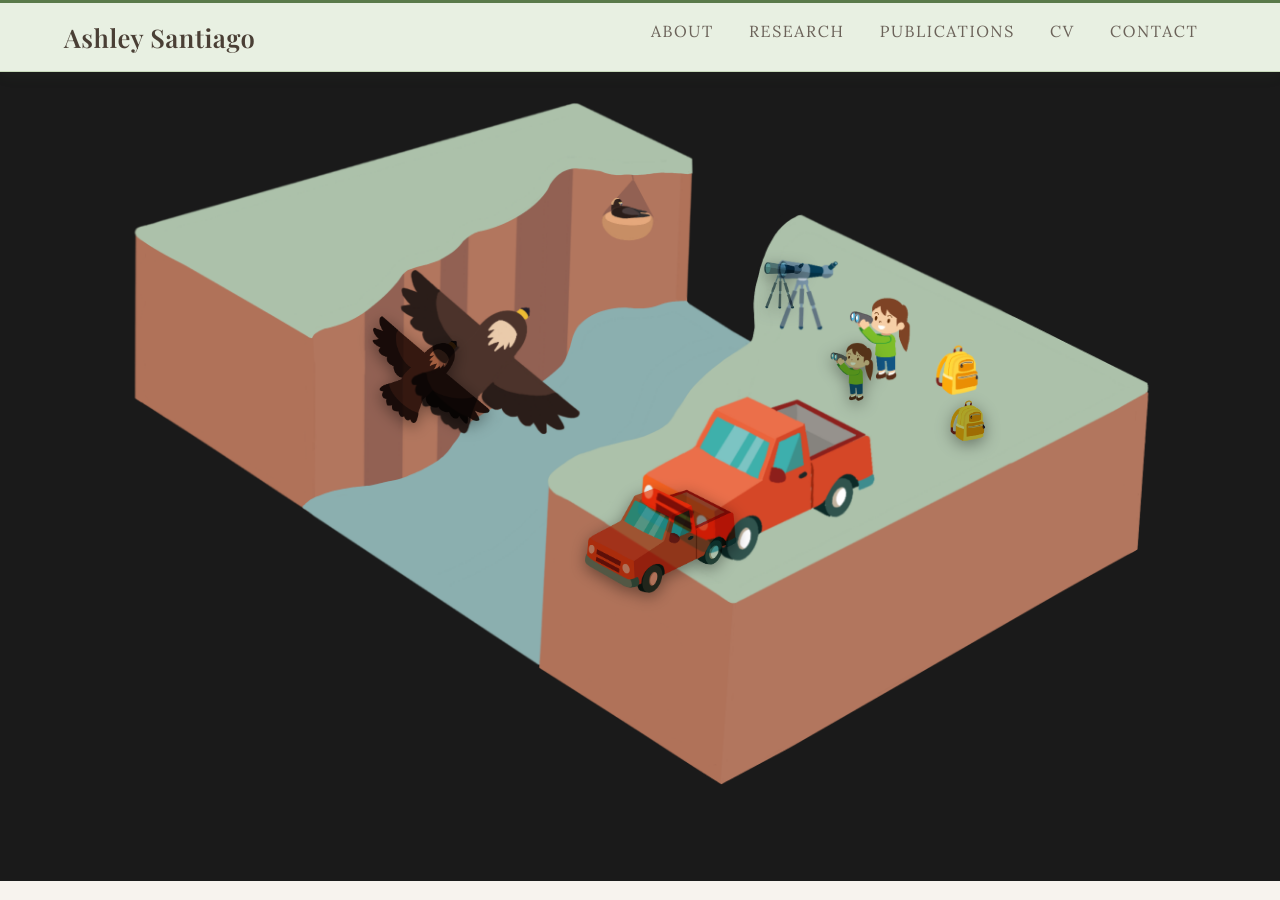
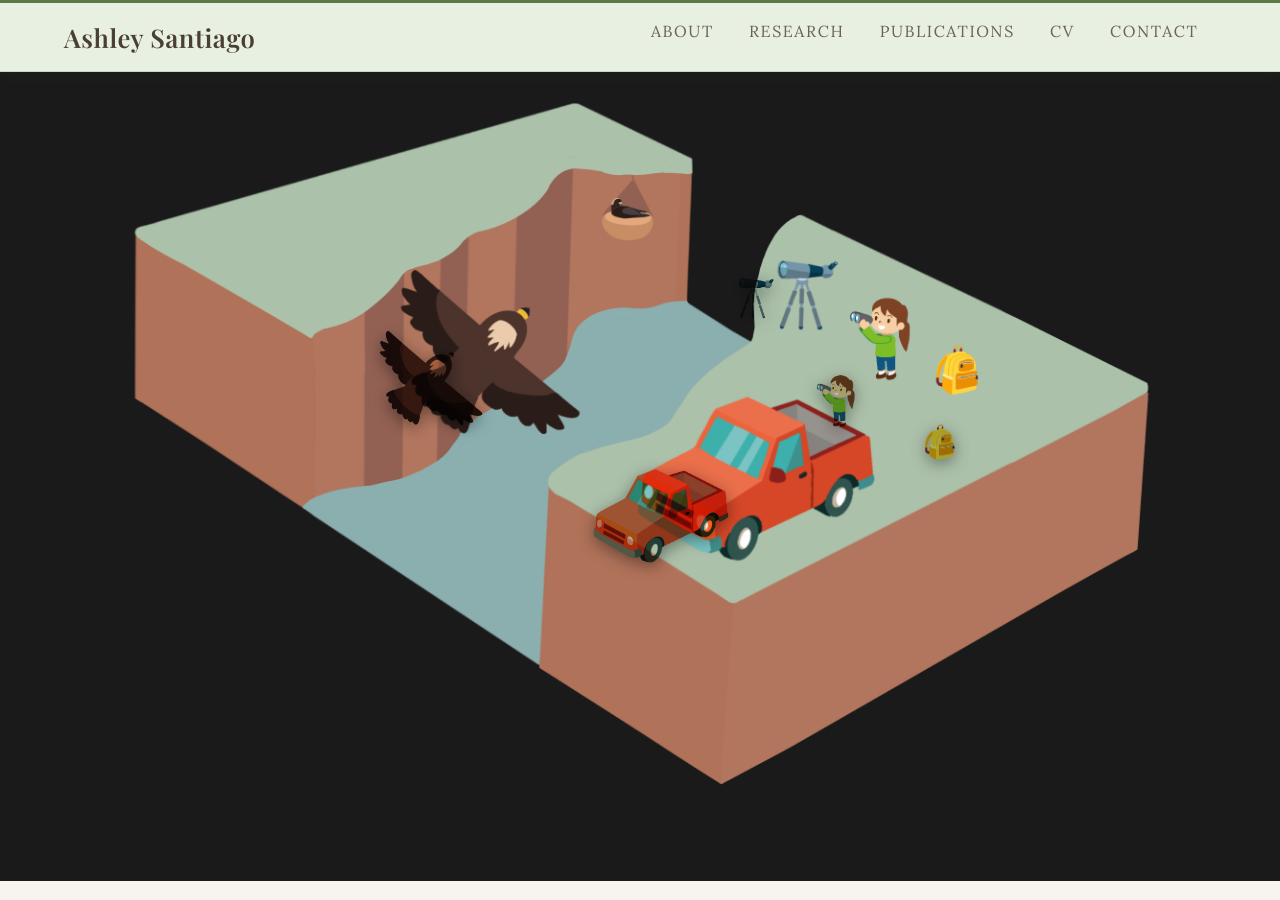
Before and after one commit to AshSantiago/AshSantiago.github.io, a Jekyll site: the page built from index.md, in a window 1280 px wide and 900 px high, scrolled down 2259 px. Built offline with Jekyll 4.4.1, drawn with Linux system fonts in a browser that asks for light colours; some web fonts are replaced.

Commit message:
Update index.md

```diff
--- a/index.md
+++ b/index.md
@@ -174,32 +174,32 @@ title: Home
 
     <!-- EAGLE → Research -->
     <!-- Adjust top/left to sit on the eagle in the map -->
-    <a class="nav-icon" href="/research" style="top: 30%; left: 23%; width: 16%;">
-      <div class="nav-bubble">🦅 Research</div>
+    <a class="nav-icon" href="/research" style="top: 32%; left: 24%; width: 14%;">
+      <div class="nav-bubble">Research</div>
       <img src="/assets/eagle_soar.png" alt="Eagle" style="width: 100%;">
     </a>
 
     <!-- TRUCK → Publications -->
-    <a class="nav-icon" href="/publications" style="top: 50%; left: 43%; width: 18%;">
-      <div class="nav-bubble">🚛 Publications</div>
+    <a class="nav-icon" href="/publications" style="top: 48%; left: 44%; width: 16%;">
+      <div class="nav-bubble">Publications</div>
       <img src="/assets/truck.png" alt="Truck" style="width: 100%;">
     </a>
 
     <!-- PERSON → About -->
-    <a class="nav-icon" href="/about" style="top: 34%; left: 65%; width: 9%;">
-      <div class="nav-bubble">👁️ About</div>
+    <a class="nav-icon" href="/about" style="top: 38%; left: 64%; width: 8%;">
+      <div class="nav-bubble">About</div>
       <img src="/assets/person.png" alt="Person with binoculars" style="width: 100%;">
     </a>
 
     <!-- SCOPE → Contact -->
-    <a class="nav-icon" href="/contact" style="top: 24%; left: 59%; width: 8%;">
-      <div class="nav-bubble">📡 Contact</div>
+    <a class="nav-icon" href="/contact" style="top: 26%; left: 57%; width: 7%;">
+      <div class="nav-bubble">Contact</div>
       <img src="/assets/scope.png" alt="Spotting scope" style="width: 100%;">
     </a>
 
     <!-- BACKPACK → CV -->
-    <a class="nav-icon" href="/cv" style="top: 41%; left: 76%; width: 7%;">
-      <div class="nav-bubble">🎒 CV</div>
+    <a class="nav-icon" href="/cv" style="top: 44%; left: 74%; width: 6%;">
+      <div class="nav-bubble">CV</div>
       <img src="/assets/backpack.png" alt="Backpack" style="width: 100%;">
     </a>
 
```
